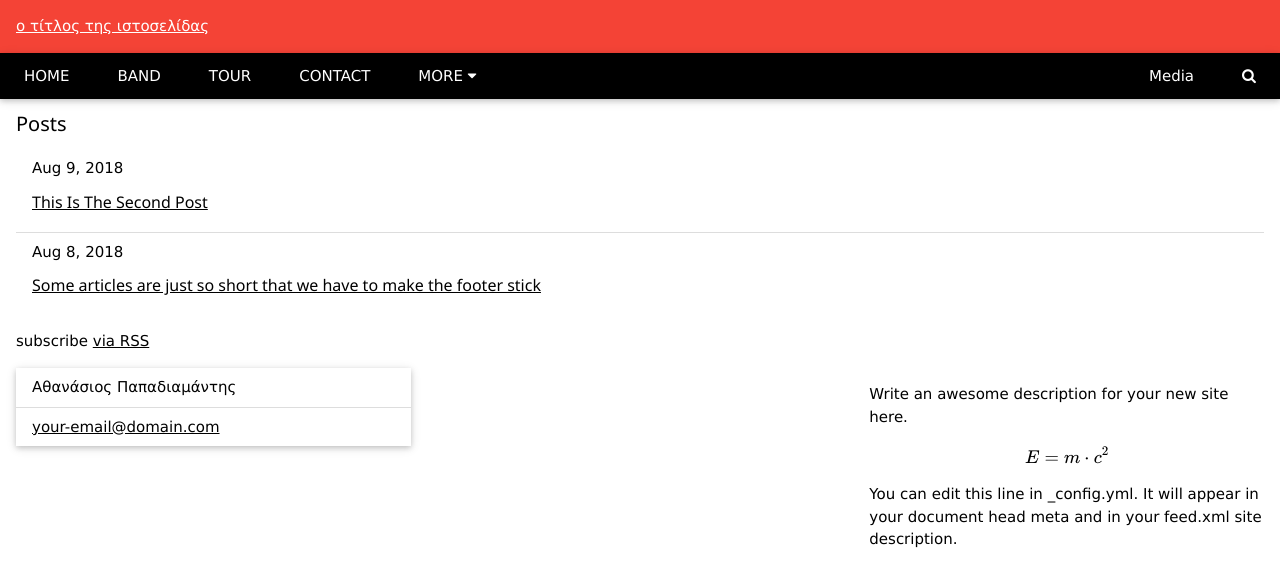
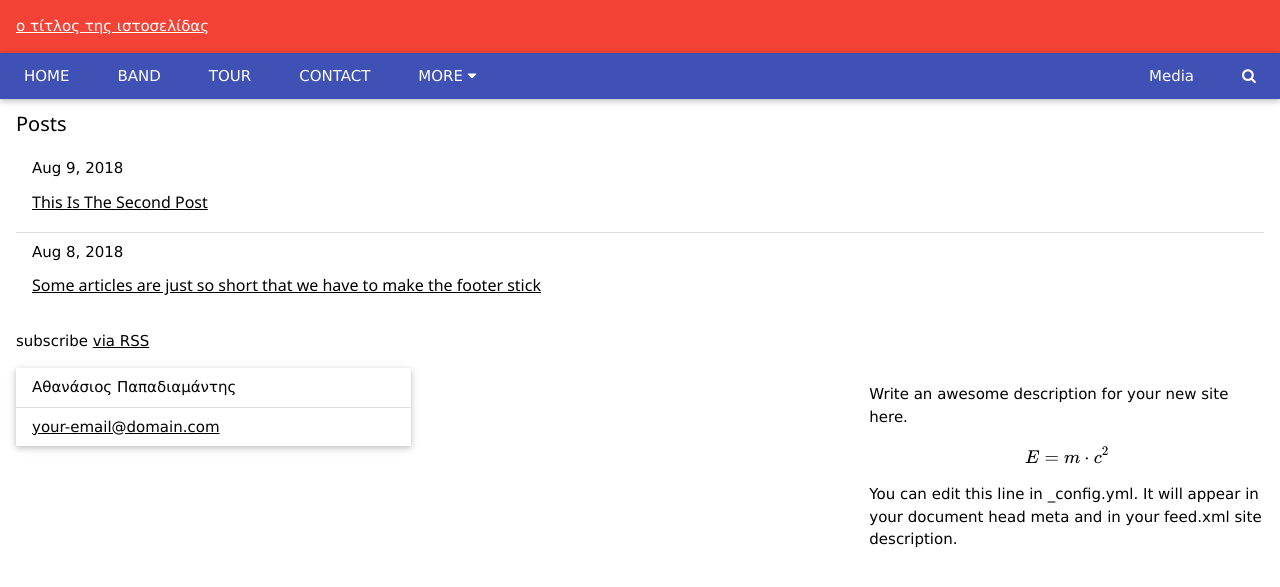
Before and after one commit to mrubyz/test, a Jekyll site: the page built from index.md, in a window 1280 px wide. Shown: the top 587 px of the page. Built offline with Jekyll 4.4.1, drawn with Linux system fonts in a browser that asks for light colours; formulas are drawn with MathJax 3.

Commit message:
Update nav.html

```diff
--- a/_includes/nav.html
+++ b/_includes/nav.html
@@ -1,5 +1,5 @@
 <div >
-     <div class="w3-bar w3-black w3-card">
+     <div class="w3-bar w3-indigo w3-card">
     <a class="w3-bar-item w3-button w3-padding-large w3-hide-medium w3-hide-large w3-right" href="javascript:void(0)" onclick="myFunction()" title="Toggle Navigation Menu"><i class="fa fa-bars"></i></a>
     <a href="#" class="w3-bar-item w3-button w3-padding-large">HOME</a>
     <a href="#band" class="w3-bar-item w3-button w3-padding-large w3-hide-small">BAND</a>
```
